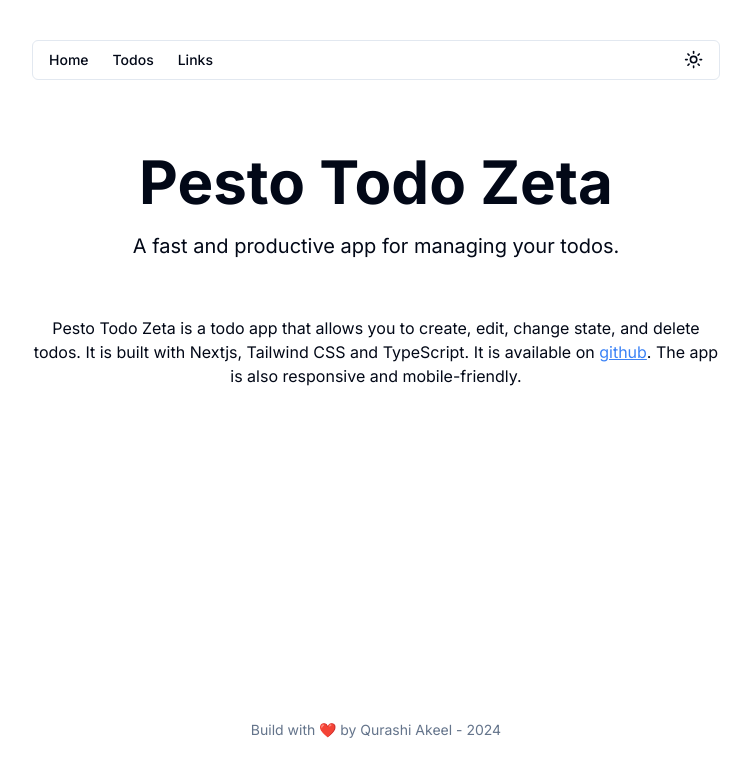
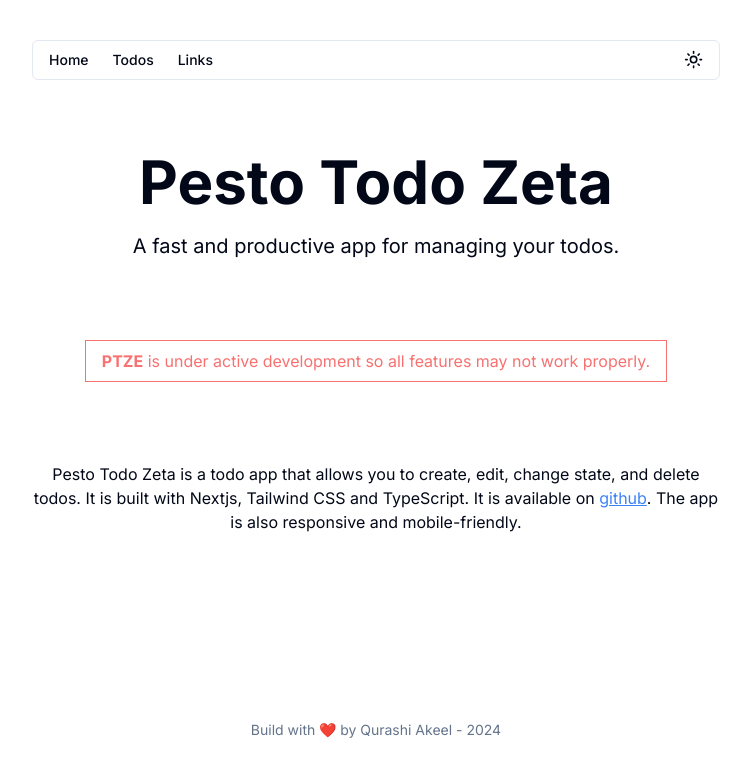
Before and after one commit to qurashi-akeel/pesto-todo-zeta, a Next.js app: page / in a window 1280 px wide. Shown: the top 776 px of the page, without its empty margins (264-1015 px from the left). Built offline with nearby package versions, Linux system fonts and the light colour scheme.

Commit message:
Under development tag.

```diff
--- a/src/app/page.tsx
+++ b/src/app/page.tsx
@@ -7,6 +7,11 @@ export default function Home() {
         </h1>
         <p className="text-xl mb-14">
           A fast and productive app for managing your todos.
+        </p>
+
+        <p className="text-red-400 border-red-400 border w-fit m-auto py-2 px-4 my-20">
+          <strong>PTZE</strong> is under active development so all features may
+          not work properly.
         </p>
 
         <p className="mt-8">
```
